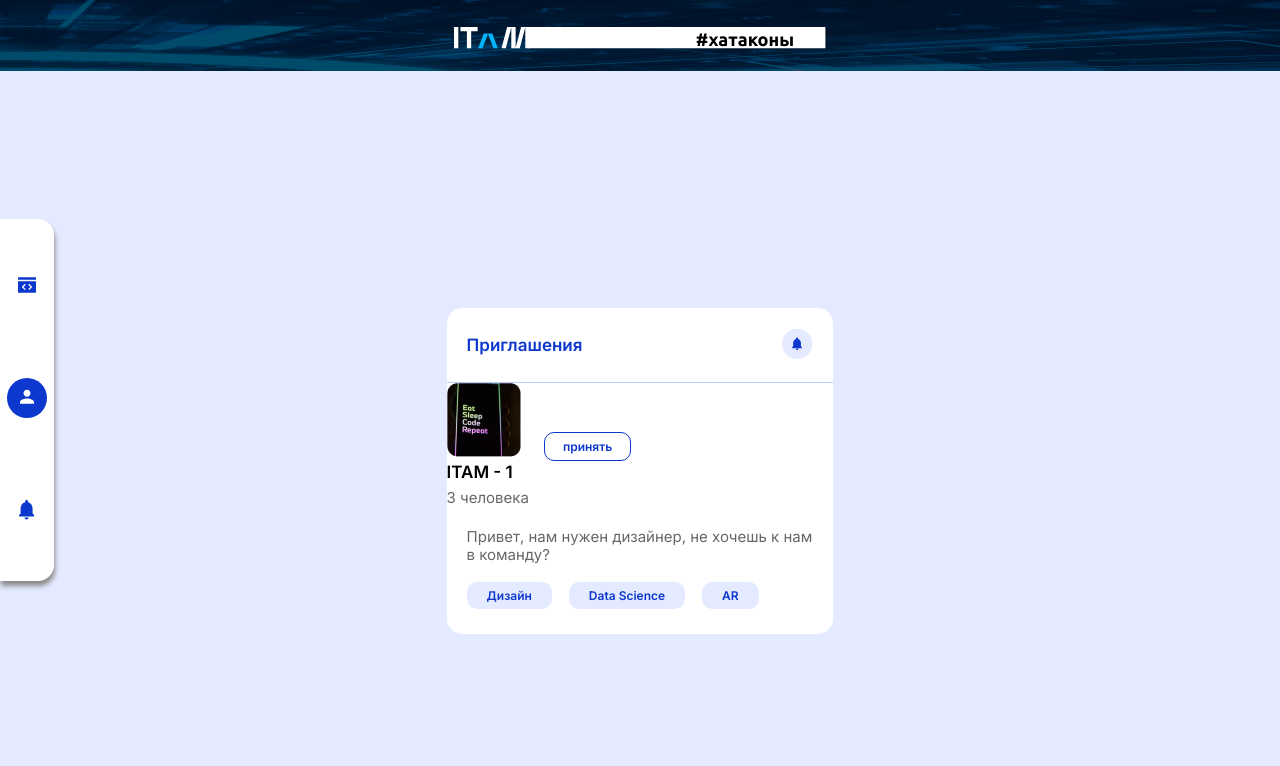
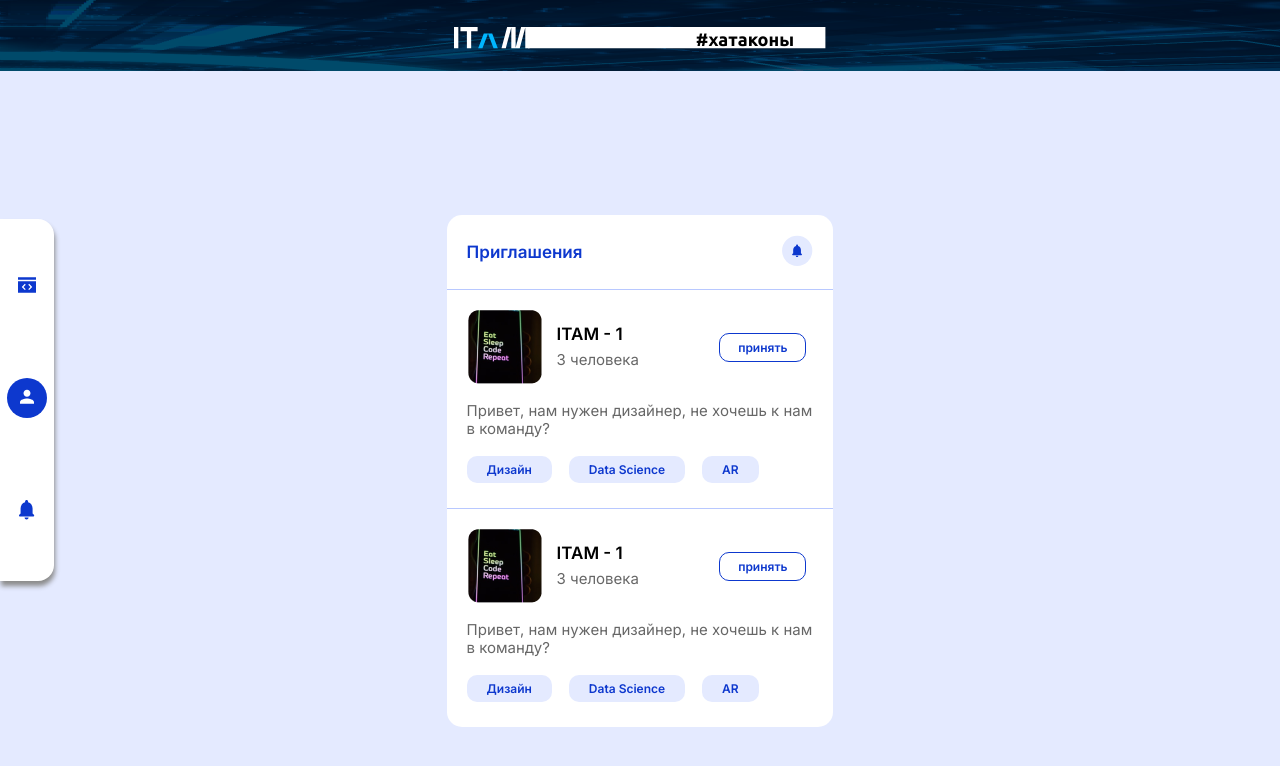
Before and after one commit to yaroslavbabii2023/react-vite, a React (Vite) app: page /message in a window 1280 px wide. Shown: the top 766 px of the page. Built offline with nearby package versions, Linux system fonts and the light colour scheme.

Commit message:
Fix message styles

```diff
--- a/src/pages/MessagePage/MessagePage.jsx
+++ b/src/pages/MessagePage/MessagePage.jsx
@@ -24,8 +24,34 @@ const MessagePage = () => {
                 <span className={s.subtitleCard}>3 человека</span>
               </h2>
             </div>
+            <div className={s.buttonWrapper}>
+              <button className={s.button}>принять</button>
+            </div>
+          </div>
+          <div className={s.middleWrapper}>
+            <p className={s.description}>
+              Привет, нам нужен дизайнер, не хочешь к нам <br /> в команду?
+            </p>
+          </div>
+          <div className={s.bottomWrapper}>
+            {badgesList.map((title, index) => (
+              <Badge badgeTitle={title} key={index} />
+            ))}
+          </div>
+        </div>
 
-            <button className={s.button}>принять</button>
+        <div className={s.card}>
+          <div className={s.cardContainer}>
+            <div className={s.item}>
+              <img src={image} alt="image" />
+              <h2 className={s.titleCard}>
+                ITAM - 1 <br />{" "}
+                <span className={s.subtitleCard}>3 человека</span>
+              </h2>
+            </div>
+            <div className={s.buttonWrapper}>
+              <button className={s.button}>принять</button>
+            </div>
           </div>
           <div className={s.middleWrapper}>
             <p className={s.description}>
--- a/src/pages/MessagePage/MessagePage.module.css
+++ b/src/pages/MessagePage/MessagePage.module.css
@@ -92,13 +92,29 @@ body {
   background-color: #fff;
   cursor: pointer;
 }
+.button:hover {
+  background-color: #0d38ce;
+  color: #fff;
+  transition: all ease 0.5s;
+}
 
 .cardContainer {
   display: flex;
   gap: 15px;
   align-items: center;
+  justify-content: space-between;
+  padding-top: 20px;
 }
 
+.item {
+  display: flex;
+  gap: 15px;
+  align-items: center;
+  padding-left: 21px;
+}
+.buttonWrapper {
+  padding-right: 27px;
+}
 .description {
   font-family: "inter";
   font-weight: 400;
```
